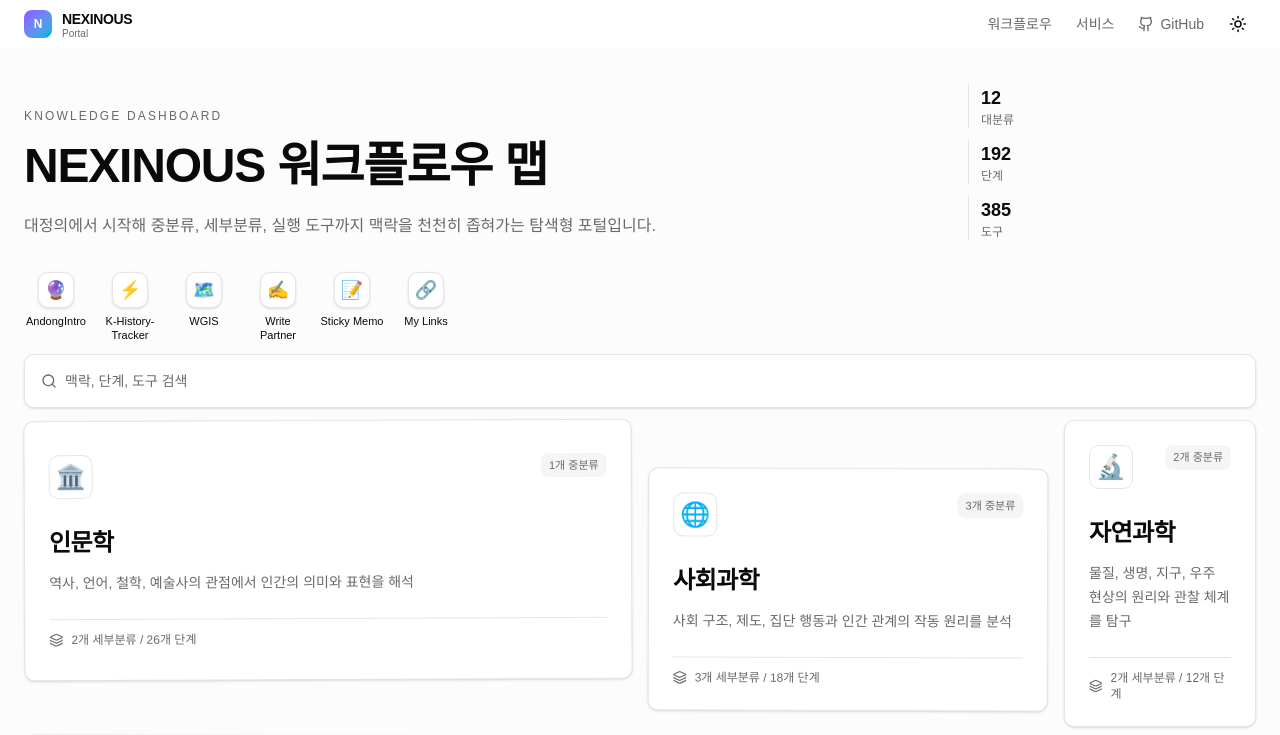
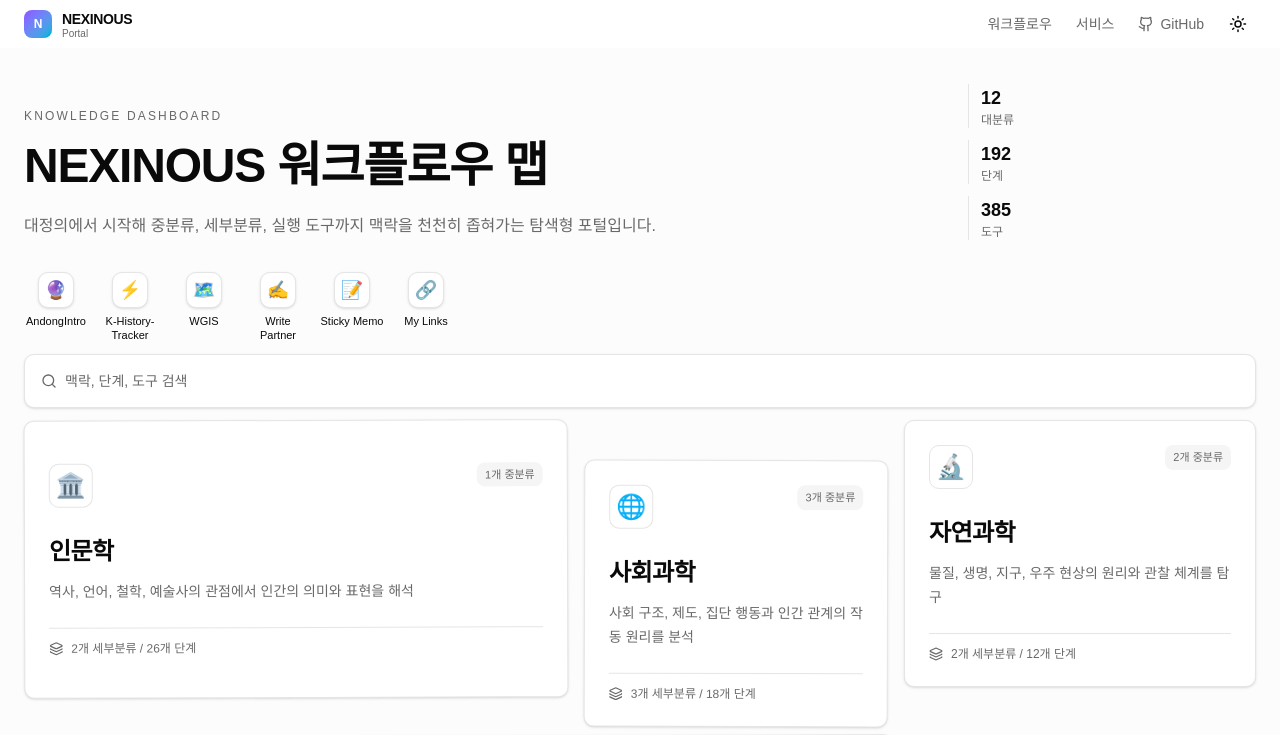
Before and after one commit to withAIcolleague/guidepage, a Next.js app: page / in a window 1280 px wide. Shown: the top 735 px of the page. Built offline with nearby package versions, Linux system fonts and the light colour scheme.

Commit message:
Polish asymmetric landing categories

```diff
--- a/scripts/validate-layout.mjs
+++ b/scripts/validate-layout.mjs
@@ -14,15 +14,20 @@
     pass: /function landingCardClassName/.test(quickLinksSource),
   },
   {
-    name: "asymmetric landing spans",
+    name: "asymmetric landing card sizes",
     pass:
-      /lg:col-span-3/.test(quickLinksSource) &&
+      /lg:basis-\[34rem\]/.test(quickLinksSource) &&
+      /lg:basis-\[16rem\]/.test(quickLinksSource) &&
       /lg:mt-12/.test(quickLinksSource) &&
-      /lg:-rotate-\[0\.25deg\]/.test(quickLinksSource),
+      /lg:-rotate-\[0\.18deg\]/.test(quickLinksSource),
   },
   {
-    name: "landing grid supports irregular cards",
-    pass: /lg:grid-cols-6/.test(quickLinksSource) && /lg:items-start/.test(quickLinksSource),
+    name: "landing layout supports masonry-like flex cards",
+    pass:
+      /lg:flex/.test(quickLinksSource) &&
+      /lg:flex-wrap/.test(quickLinksSource) &&
+      /lg:grow/.test(quickLinksSource) &&
+      /lg:items-start/.test(quickLinksSource),
   },
   {
     name: "detail workflow split remains structured",
--- a/src/components/quick-links-section.tsx
+++ b/src/components/quick-links-section.tsx
@@ -70,18 +70,18 @@
 
 function landingCardClassName(index: number, hasChains: boolean) {
   const shapeClasses = [
-    "lg:col-span-3 lg:min-h-[260px] lg:-rotate-[0.25deg]",
-    "lg:col-span-2 lg:mt-12 lg:min-h-[215px] lg:rotate-[0.2deg]",
-    "lg:col-span-1 lg:min-h-[210px]",
-    "lg:col-span-2 lg:-mt-2 lg:min-h-[230px] lg:rotate-[0.15deg]",
-    "lg:col-span-3 lg:mt-8 lg:min-h-[245px] lg:-rotate-[0.15deg]",
-    "lg:col-span-1 lg:mt-2 lg:min-h-[205px]",
-    "lg:col-span-2 lg:min-h-[220px]",
-    "lg:col-span-2 lg:mt-10 lg:min-h-[230px] lg:rotate-[0.2deg]",
+    "lg:basis-[34rem] lg:min-h-[278px] lg:-rotate-[0.18deg]",
+    "lg:basis-[19rem] lg:mt-10 lg:min-h-[226px] lg:rotate-[0.16deg]",
+    "lg:basis-[22rem] lg:min-h-[236px]",
+    "lg:basis-[16rem] lg:mt-5 lg:min-h-[252px] lg:rotate-[0.12deg]",
+    "lg:basis-[30rem] lg:-mt-2 lg:min-h-[250px] lg:-rotate-[0.14deg]",
+    "lg:basis-[18rem] lg:mt-12 lg:min-h-[218px]",
+    "lg:basis-[25rem] lg:min-h-[240px]",
+    "lg:basis-[20rem] lg:mt-7 lg:min-h-[230px] lg:rotate-[0.16deg]",
   ];
   const shapeClass = shapeClasses[index % shapeClasses.length];
 
-  return `group rounded-lg border border-border p-5 text-left shadow-sm transition-[border-color,box-shadow,transform] focus-visible:outline-none focus-visible:ring-2 focus-visible:ring-ring sm:p-6 ${shapeClass} ${
+  return `group min-h-[220px] rounded-lg border border-border p-5 text-left shadow-sm transition-[border-color,box-shadow,transform] focus-visible:outline-none focus-visible:ring-2 focus-visible:ring-ring sm:p-6 lg:grow ${shapeClass} ${
     hasChains
       ? "bg-card hover:-translate-y-0.5 hover:border-foreground/25 hover:shadow-md"
       : "cursor-not-allowed bg-muted/40 text-muted-foreground opacity-75"
@@ -351,7 +351,7 @@
         )}
 
         {!activeCategory ? (
-          <div className="grid gap-4 sm:grid-cols-2 lg:grid-cols-6 lg:items-start">
+          <div className="grid gap-4 sm:grid-cols-2 lg:flex lg:flex-wrap lg:items-start lg:gap-4">
             {workflowCategories.map((category, index) => {
               const chains = chainsForCategory(category);
               const readySections = sectionsWithChains(category);
```
Also changed, not shown: 1 other file (tests, documents, lock files or other folders).
